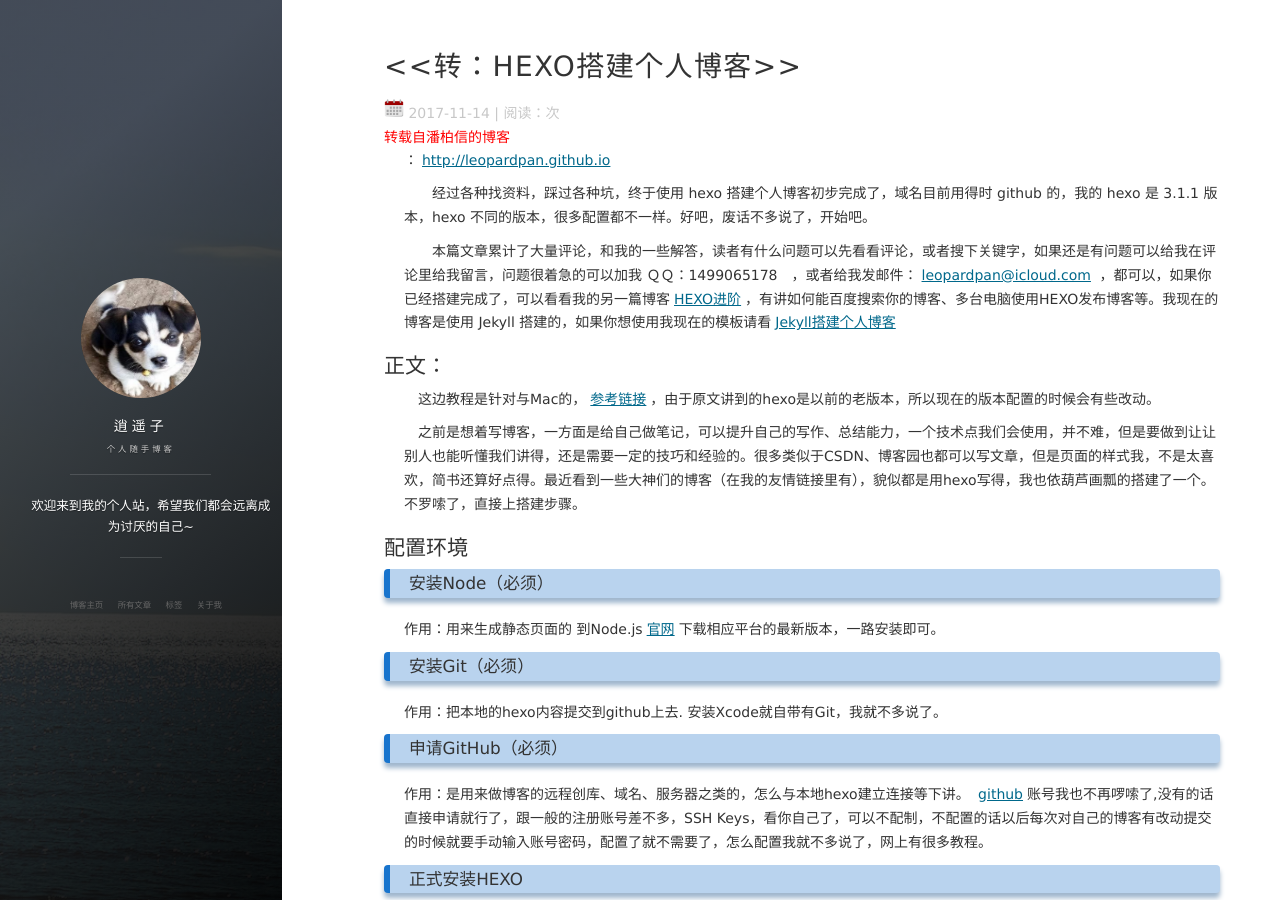
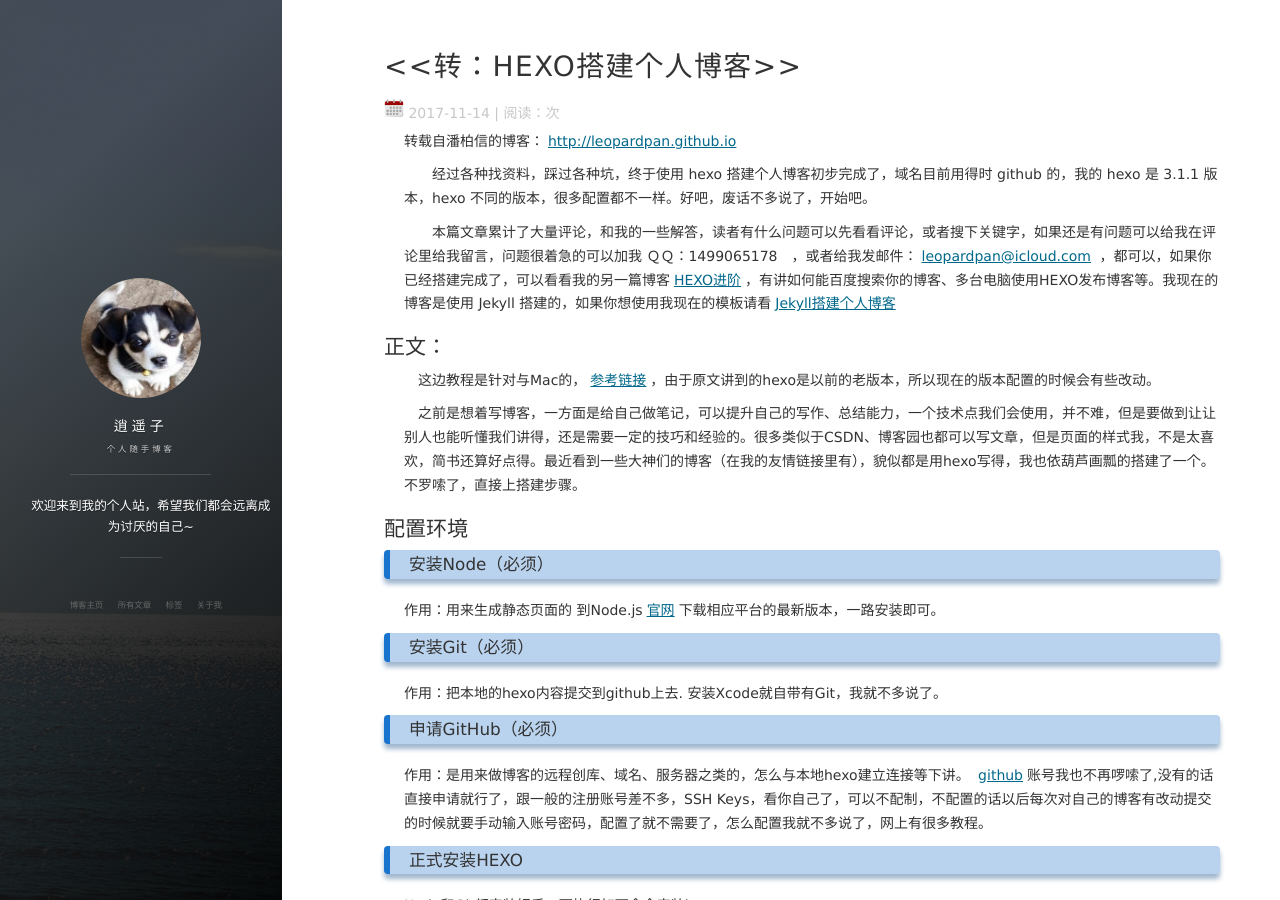
Before and after one commit to leezhu/leezhu.github.io, a Jekyll site: the page built from _posts/2017-11-14-HEXO搭建个人博客.md, in a window 1280 px wide and 900 px high. Built offline with Jekyll 4.4.1, drawn with Linux system fonts in a browser that asks for light colours; nearby versions of some CDN libraries; comment, search, counter and statistics services are not loaded.

Commit message:
修改内容

```diff
--- a/_posts/2017-11-14-HEXO搭建个人博客.md
+++ b/_posts/2017-11-14-HEXO搭建个人博客.md
@@ -6,7 +6,7 @@
 tag: 博客
 ---
 
-<font color=red>转载自潘柏信的博客</font>：[http://leopardpan.github.io](http://leopardpan.github.io)
+转载自潘柏信的博客：[http://leopardpan.github.io](http://leopardpan.github.io)
 
 　　经过各种找资料，踩过各种坑，终于使用 hexo 搭建个人博客初步完成了，域名目前用得时 github 的，我的 hexo 是 3.1.1 版本，hexo 不同的版本，很多配置都不一样。好吧，废话不多说了，开始吧。
 
```
